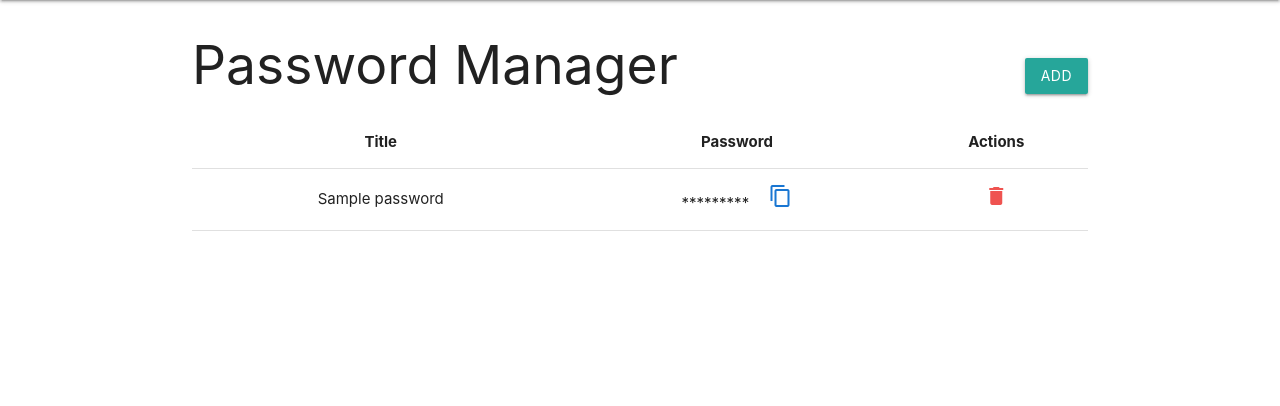
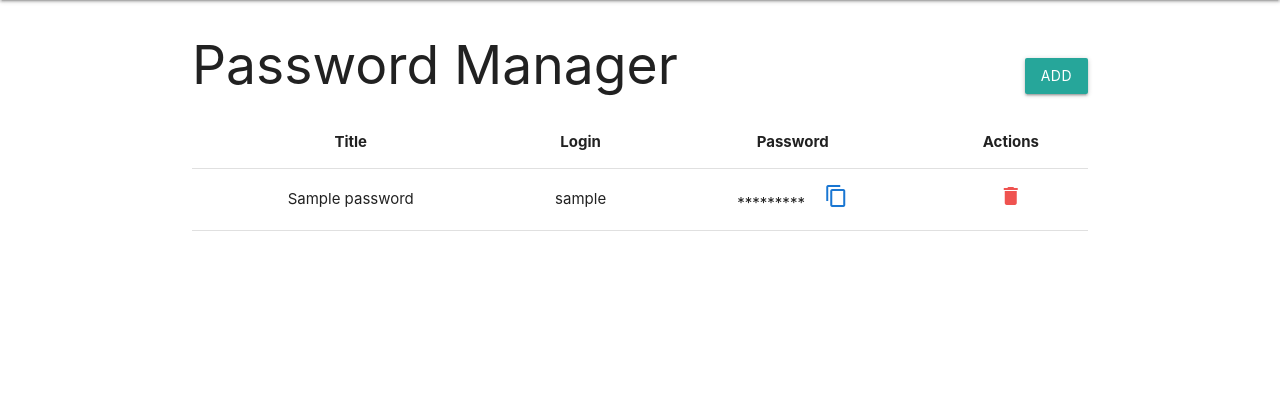
Before and after one commit to bbnbb/password-app-iris-db, a Flask app: template app/templates/dashboard.html in a window 1280 px wide. Shown: the part 64-470 px from the top of the page. Run offline with Flask 3, Linux system fonts and the light colour scheme; the template is opened without the code that fills it: most values are stand-ins (such as "Sample title", 1, 10 or a date in 2020).

Commit message:
add login info to password entity

```diff
--- a/app/app.py
+++ b/app/app.py
@@ -30,7 +30,7 @@ def init():
     cur.execute(
         'CREATE TABLE IF NOT EXISTS users (id SERIAL PRIMARY KEY, username VARCHAR(50), crypto_key VARCHAR(256), email VARCHAR(50), password VARCHAR(256))')
     cur.execute(
-        'CREATE TABLE IF NOT EXISTS passwords (id SERIAL PRIMARY KEY, user_id INTEGER, title VARCHAR(50), password VARCHAR(256), FOREIGN KEY (user_id) REFERENCES users(id))')
+        'CREATE TABLE IF NOT EXISTS passwords (id SERIAL PRIMARY KEY, user_id INTEGER, title VARCHAR(50), login VARCHAR(50), password VARCHAR(256), FOREIGN KEY (user_id) REFERENCES users(id))')
     # when finished, use the line below to close the connection
     connection.close()
 
@@ -65,14 +65,15 @@ def dashboard():
 
         crypto_key = check_user[2]
         cipher_suite = Fernet(crypto_key)
-        query = f"SELECT id, title, password FROM passwords WHERE user_id = {user_id}"
+        query = f"SELECT id, title, login, password FROM passwords WHERE user_id = {user_id}"
         cur.execute(query)
         passwords = []
         for row in cur.fetchall():
-            decrypted_password = cipher_suite.decrypt(row[2]).decode('utf-8')
+            decrypted_password = cipher_suite.decrypt(row[3]).decode('utf-8')
             passwords.append({
                 'id': row[0],
                 'title': row[1],
+                'login': row[2],
                 'password': decrypted_password
             })
 
@@ -204,9 +205,10 @@ def add_password():
     user_id = session.get('user_id')
     if user_id:
         password_name = request.json.get('passwordName')
+        password_login = request.json.get('passwordLogin')
         password_value = request.json.get('passwordValue')
 
-        if not password_name or not password_value:
+        if not password_name or not password_value or not password_login:
             return jsonify({'message': 'Invalid data provided'}), 400
 
         connection = irisnative.createConnection(ip, port, namespace, username, password)
@@ -235,8 +237,8 @@ def add_password():
         cipher_suite = Fernet(crypto_key)
         encrypted_password = cipher_suite.encrypt(password_value.encode('utf-8'))
 
-        sql = "INSERT INTO passwords (user_id, title, password) VALUES (?, ?, ?)"
-        values = [user_id, password_name, encrypted_password]
+        sql = "INSERT INTO passwords (user_id, title, login, password) VALUES (?, ?, ?, ?)"
+        values = [user_id, password_name, password_login, encrypted_password]
         # Выполнение SQL-запроса с передачей параметров
         cur.execute(sql, values)
         # Фиксация изменений в базе данных
--- a/app/templates/dashboard.html
+++ b/app/templates/dashboard.html
@@ -71,6 +71,7 @@
         <thead>
             <tr>
                 <th>Title</th>
+                <th>Login</th>
                 <th>Password</th>
                 <th>Actions</th>
             </tr>
@@ -80,6 +81,7 @@
             {% for password in passwords %}
                 <tr data-password-id="{{ password.id }}">
                     <td>{{ password.title }}</td>
+                    <td>{{ password.login }}</td>
                     <td>
                         <span class="password-mask" data-password="{{ password.password }}" onclick="togglePasswordVisibility(this)">*********</span>
                         <i class="material-icons copy-icon blue-text text-darken-2" onclick="copyPassword(this)">content_copy</i>
@@ -101,6 +103,10 @@
             <div class="input-field">
                 <input type="text" id="passwordName" name="passwordName" required>
                 <label for="passwordName">Password Title</label>
+            </div>
+            <div class="input-field">
+                <input type="text" id="passwordLogin" name="passwordLogin" required>
+                <label for="passwordLogin">Password Login</label>
             </div>
             <div class="input-field">
                 <input type="password" id="passwordValue" name="passwordValue" required>
@@ -179,6 +185,7 @@
         // Получение значений полей формы
         var passwordName = document.getElementById('passwordName').value;
         var passwordValue = document.getElementById('passwordValue').value;
+        var passwordLogin = document.getElementById('passwordLogin').value;
 
          // Создание объекта XMLHttpRequest
         var xhr = new XMLHttpRequest();
@@ -188,7 +195,7 @@
         xhr.setRequestHeader('Content-Type', 'application/json');
 
         // Отправка запроса
-        xhr.send(JSON.stringify({ passwordName: passwordName, passwordValue: passwordValue }));
+        xhr.send(JSON.stringify({ passwordName: passwordName, passwordValue: passwordValue, passwordLogin: passwordLogin }));
 
         // Обработка ответа
         xhr.onload = function() {
```
